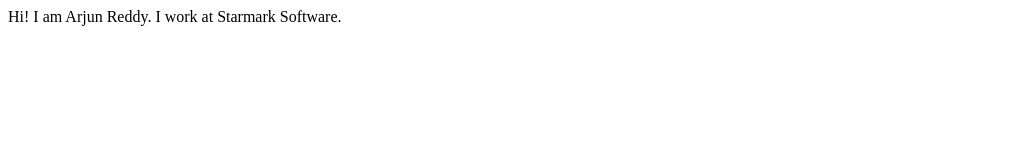
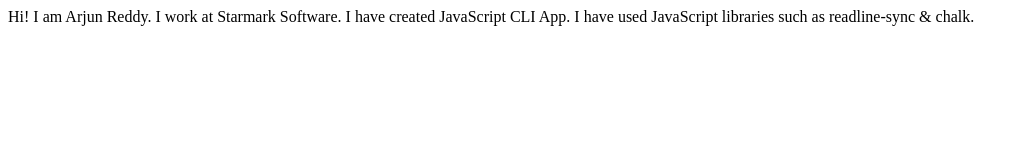
Before and after one commit to arjunreddy-001/arjunreddy-site, a plain HTML site: page index.html in a window 1280 px wide. Shown: the whole page, without its empty margins (0-1029 px from the left). Drawn offline with Linux system fonts and the light colour scheme.

Commit message:
Added my project details

```diff
--- a/index.html
+++ b/index.html
@@ -12,6 +12,8 @@
     Hi! I am Arjun Reddy.
 
     I work at Starmark Software.
+
+    I have created JavaScript CLI App. I have used JavaScript libraries such as readline-sync & chalk.
 </body>
 
 </html>
```
